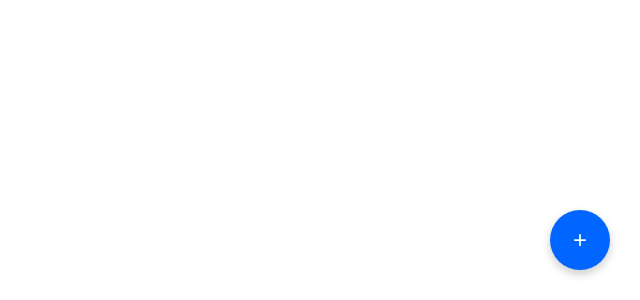
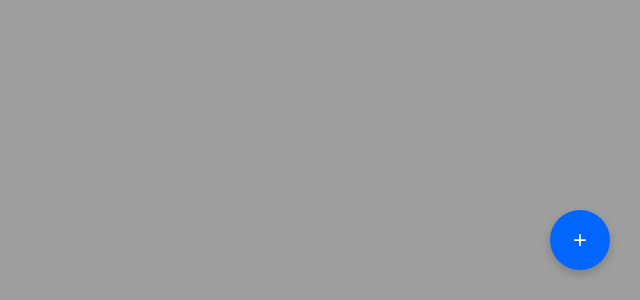
Before and after one commit to kes1027/404_notfound, a plain HTML site: page new-content.html in a window 1280 px wide. Shown: the part 500-800 px from the top of the page, without its empty margins (640-1280 px from the left). Drawn offline with nearby package versions, Linux system fonts and the light colour scheme; the site is published under a folder, as on GitHub Pages, so addresses that start at the root find nothing.

Commit message:
241224_이미지 경로 수정

```diff
--- a/css/404.css
+++ b/css/404.css
@@ -5,7 +5,7 @@ body {
   justify-content: center;
   align-items: center;
   font-family: Arial, sans-serif;
-  background: url(/img/404_background.gif);
+  background: url(../img/404_background.gif);
   background-size: cover;
   background-position: center;
   background-repeat: no-repeat;
--- a/css/main.css
+++ b/css/main.css
@@ -2,7 +2,7 @@ body {
   font-family: 'Noto Sans KR', sans-serif;
   margin: 0;
   height: 100vh;
-  background: url(/img/404_background.gif);
+  background: url(../img/404_background.gif);
   background-size: cover;
   background-position: center;
   background-repeat: no-repeat;
--- a/new-content.html
+++ b/new-content.html
@@ -3,7 +3,7 @@
   <head>
     <meta charset="UTF-8" />
     <meta name="viewport" content="width=device-width, initial-scale=1.0" />
-    <title>Padlet Style Board</title>
+    <title>404 not found</title>
     <link rel="stylesheet" href="css/style.css" />
     <link rel="stylesheet" href="css/main.css" />
     <script src="https://cdn.jsdelivr.net/npm/sortablejs@1.14.0/Sortable.min.js"></script>
```
